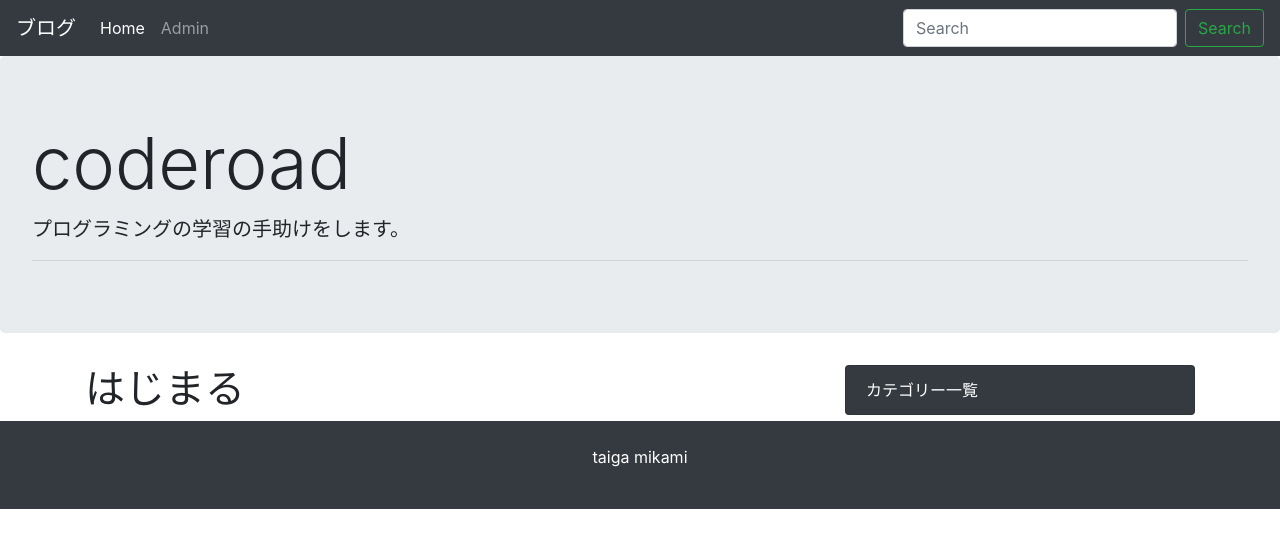
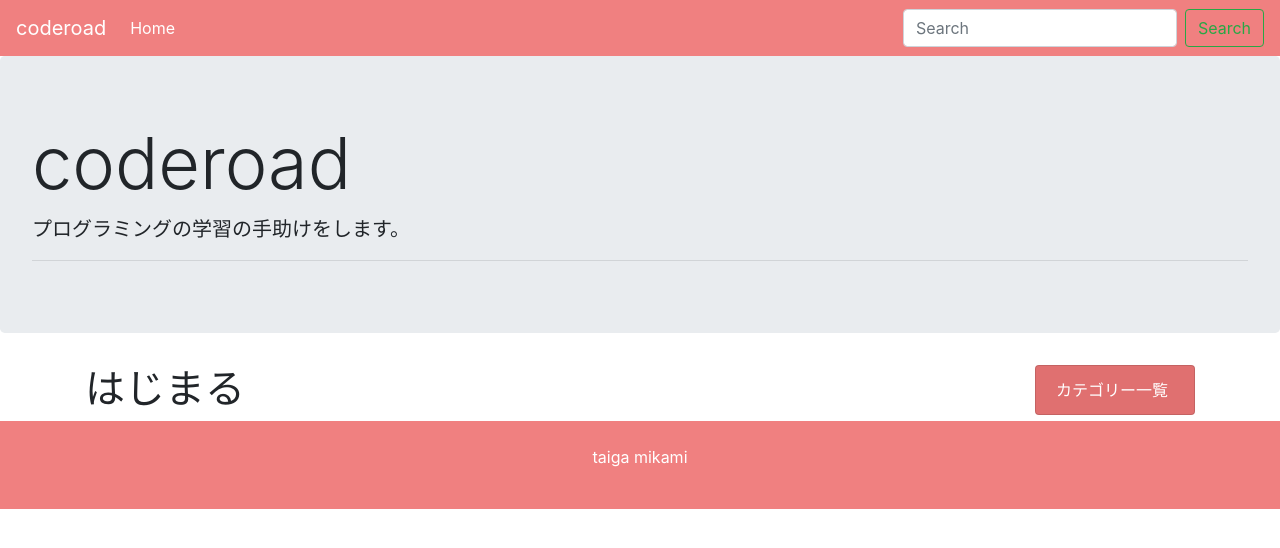
Before and after one commit to TaigaMikami/coderoad, a Django app: page / in a window 1280 px wide. Shown: the top 548 px of the page. Run offline with Django 3.2, Linux system fonts and the light colour scheme; some libraries are stand-ins or nearby versions.

Commit message:
move footer from base

```diff
--- a/templates/base.html
+++ b/templates/base.html
@@ -14,6 +14,9 @@
 
 	<!-- Bootstrap Core CSS -->
 	<link href="{% static 'vendor/bootstrap/css/bootstrap.css' %}" rel="stylesheet">
+
+	<!-- Custom CSS -->
+	<link href="{% static 'css/coderoad.css' %}" rel="stylesheet">
 
 	<!-- Custom Fonts -->
 		<link href="vendor/font-awesome/css/font-awesome.min.css" rel="stylesheet" type="text/css">
@@ -42,13 +45,13 @@
 
 <div class="container">
 	<div class="row">
-		<div class="col-md-8">
+		<div class="col-md-10">
 			{% block content %}
 			{% endblock %}
 		</div>
-		<div class="col-md-4">
+		<div class="col-md-2">
 			<ul class="list-group">
-			<li class="list-group-item bg-dark text-white">カテゴリー一覧</li>
+			<li class="list-group-item bg-pre-pink text-white">カテゴリー一覧</li>
 				{% for category in category_list %}
 					<li class="list-group-item">
 {#					TODO#}
@@ -60,9 +63,8 @@
 	</div>
 </div>
 
-<footer class="bg-dark text-white text-center py-4">
-	<p>taiga mikami</p>
-</footer>
+<!-- footer -->
+{% include "footer.html" %}
 
 <!-- jQuery -->
 <script src="{% static 'vendor/jquery/jquery.min.js' %}"></script>
--- a/templates/footer.html
+++ b/templates/footer.html
@@ -0,0 +1,3 @@
+<footer class="bg-main-pink text-white text-center py-4">
+	<p>taiga mikami</p>
+</footer>
--- a/templates/navi.html
+++ b/templates/navi.html
@@ -1,5 +1,5 @@
-<nav class="navbar navbar-expand-lg navbar-dark bg-dark">
-	<a class="navbar-brand" href="#">ブログ</a>
+<nav class="navbar navbar-expand-lg navbar-dark bg-main-pink">
+	<a class="navbar-brand" href="#">coderoad</a>
 	<button class="navbar-toggler" type="button" data-toggle="collapse" data-target="#navbarSupportedContent" aria-controls="navbarSupportedContent" aria-expanded="false" aria-label="Toggle navigation">
 		<span class="navbar-toggler-icon"></span>
 	</button>
@@ -9,9 +9,11 @@
 			<li class="nav-item active">
 				<a class="nav-link" href="{% url 'tutorial:index' %}">Home</a>
 			</li>
+			{% if user.is_superuser %}
 			<li class="nav-item">
 				<a class="nav-link" href="{% url 'admin:index' %}">Admin</a>
 			</li>
+			{% endif %}
 		</ul>
 		<form class="form-inline my-2 my-lg-0" action="{% url 'tutorial:index' %}">
 			<input class="form-control mr-sm-2" type="text" placeholder="Search" aria-label="Search" name="keyword">
```
